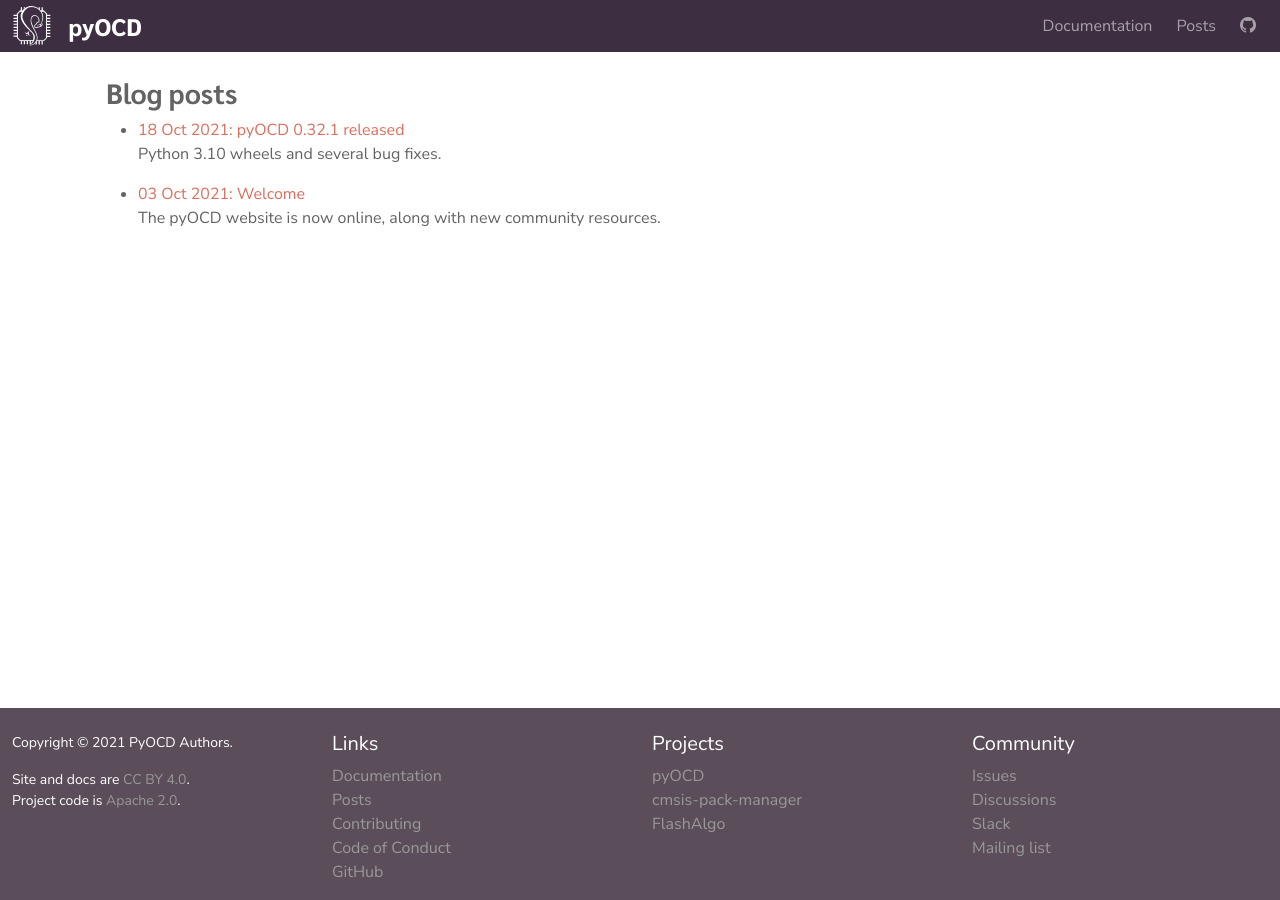
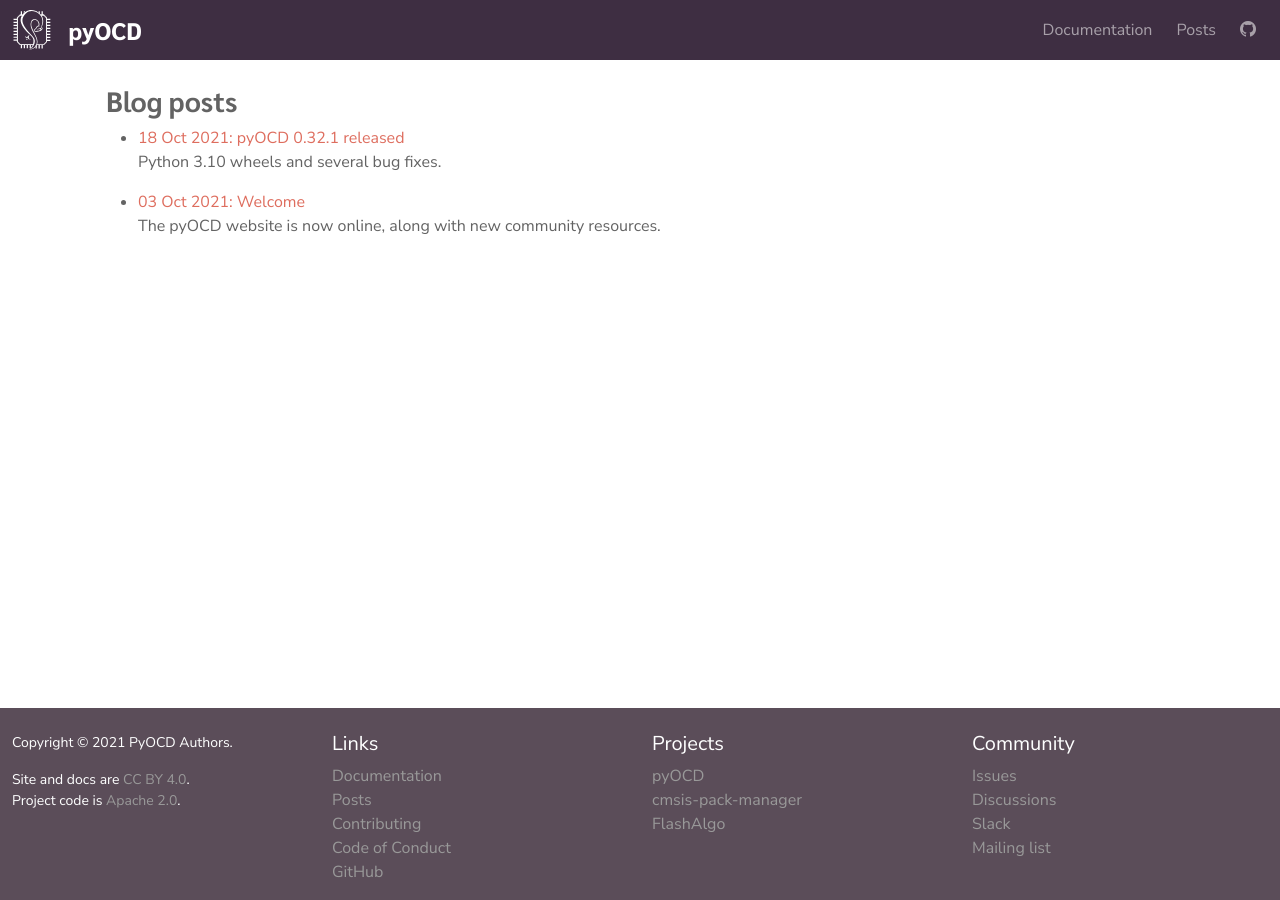
Before and after one commit to pyocd/pyocd-website-source, a Jekyll site: the page built from _pages/posts-index.md, in a window 1280 px wide. Built offline with Jekyll 4.4.1, drawn with Linux system fonts in a browser that asks for light colours.

Commit message:
navbar: increase y padding a tiny bit.

```diff
--- a/_includes/navbar.html
+++ b/_includes/navbar.html
@@ -1,4 +1,4 @@
-<nav class="navbar navbar-expand-md navbar-dark p-0">
+<nav class="navbar navbar-expand-md navbar-dark py-1">
   <div class="container-fluid">
     <a class="navbar-brand" href="{{ "/"|relative_url }}">
       <img src="{{ "/assets/pyocd_logo_white.svg"|relative_url }}" height="42" width="auto" alt=""></img>
```
